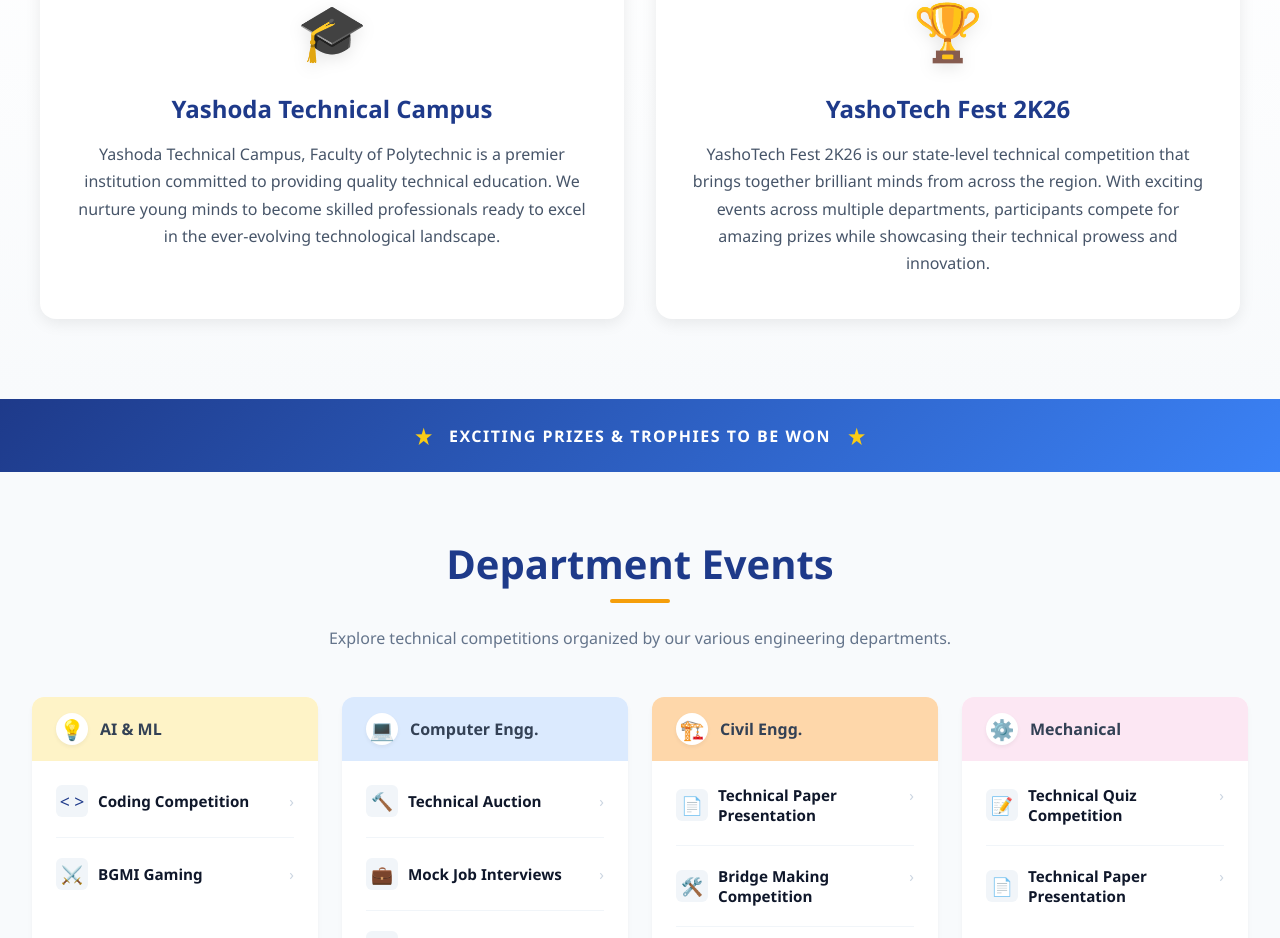
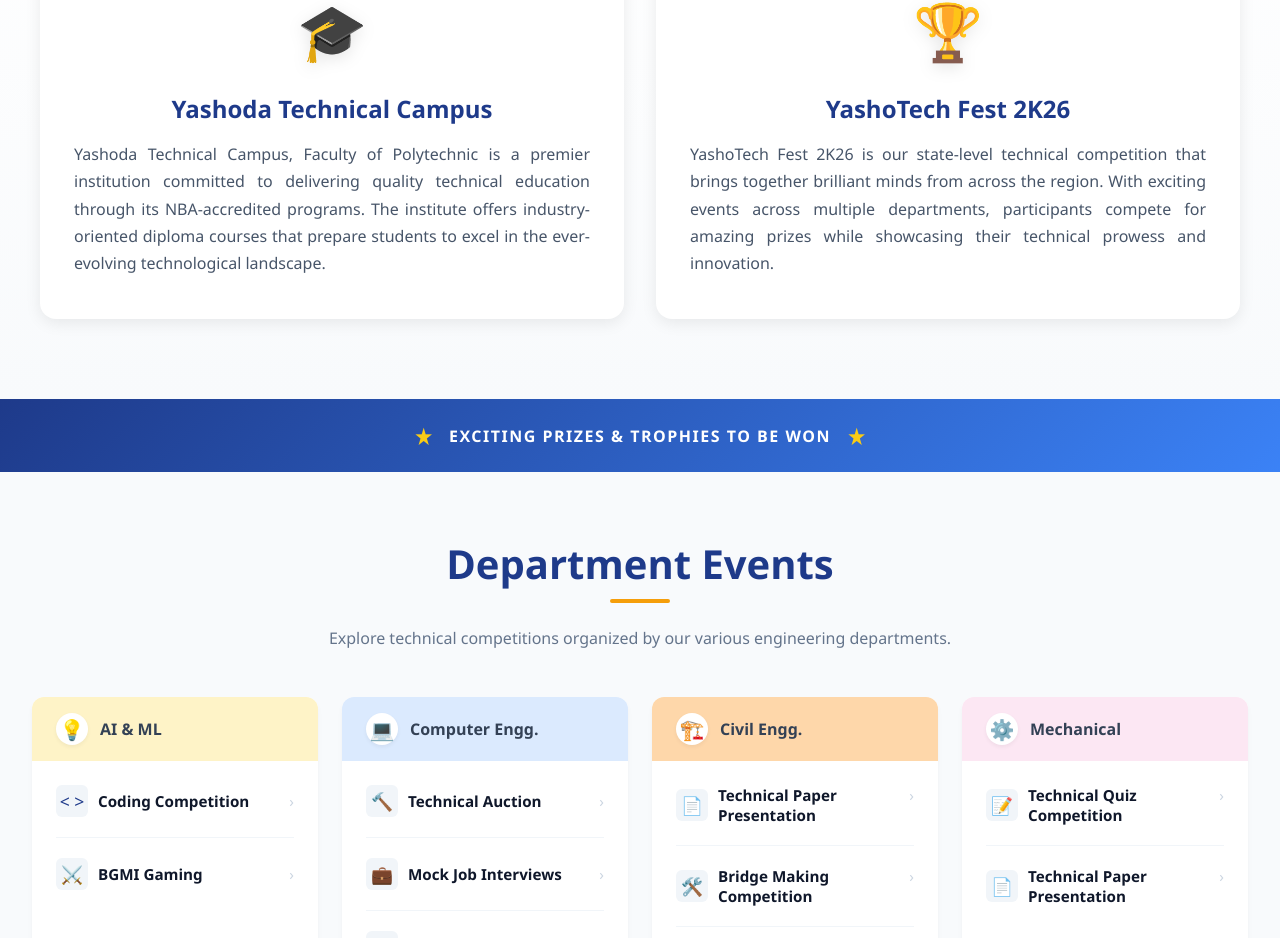
Before and after one commit to khandaresagar182-cell/Yashotechfest2k26, a React (Vite) app: page / in a window 1280 px wide. Shown: the part 993-1931 px from the top of the page. Built offline with nearby package versions, Linux system fonts and the light colour scheme.

Commit message:
Update About Us text with NBA-accredited description and justify text alignment

```diff
--- a/src/components/AboutUs.css
+++ b/src/components/AboutUs.css
@@ -71,6 +71,7 @@
     font-size: 1rem;
     line-height: 1.7;
     color: #475569;
+    text-align: justify;
 }
 
 /* Responsive Design */
--- a/src/components/AboutUs.jsx
+++ b/src/components/AboutUs.jsx
@@ -20,9 +20,9 @@
                         <h3>Yashoda Technical Campus</h3>
                         <p>
                             Yashoda Technical Campus, Faculty of Polytechnic is a premier institution
-                            committed to providing quality technical education. We nurture young minds
-                            to become skilled professionals ready to excel in the ever-evolving
-                            technological landscape.
+                            committed to delivering quality technical education through its NBA-accredited
+                            programs. The institute offers industry-oriented diploma courses that prepare
+                            students to excel in the ever-evolving technological landscape.
                         </p>
                     </div>
 
```
